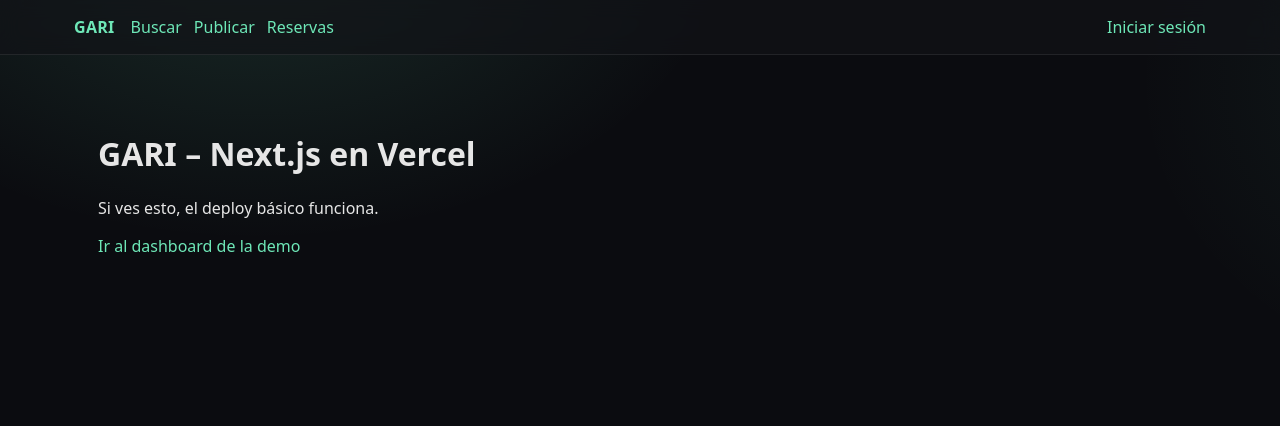
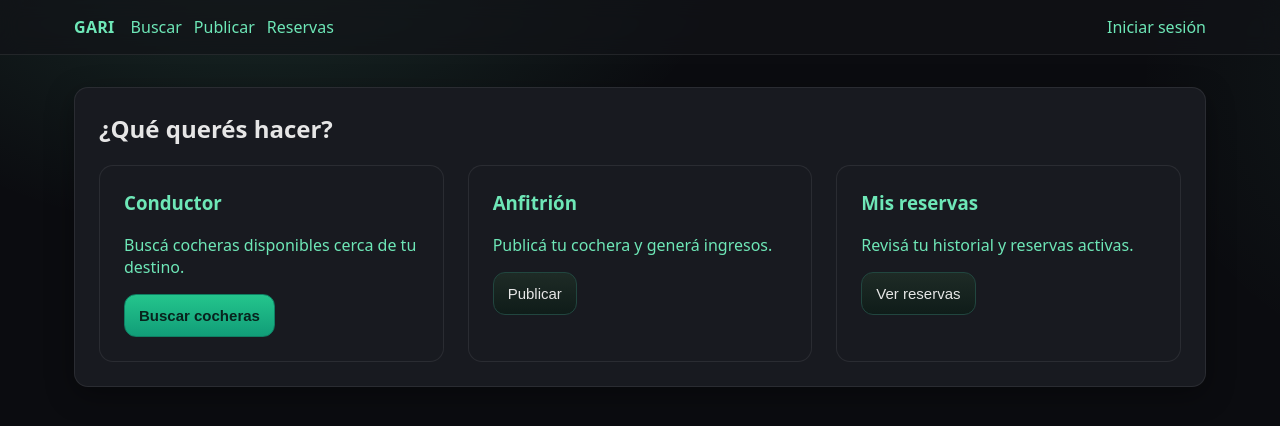
Before and after one commit to gari-app/gari-mvp, a Next.js app: page / in a window 1280 px wide. Shown: the top 426 px of the page. Built offline with nearby package versions, Linux system fonts and the light colour scheme.

Commit message:
Update page.tsx

```diff
--- a/app/page.tsx
+++ b/app/page.tsx
@@ -1,9 +1,26 @@
-export default function Home() {
-return (
-<main style={{padding:24}}>
-<h1>GARI – Next.js en Vercel</h1>
-<p>Si ves esto, el deploy básico funciona.</p>
-<p><a href="/app">Ir al dashboard de la demo</a></p>
-</main>
-)
+export default function AppHome() {
+  return (
+    <div className="grid">
+      <section className="panel card">
+        <h2 style={{marginTop:0}}>¿Qué querés hacer?</h2>
+        <div className="grid" style={{gridTemplateColumns:'repeat(auto-fit, minmax(240px,1fr))'}}>
+          <a className="card" href="/app/search">
+            <h3 style={{marginTop:0}}>Conductor</h3>
+            <p>Buscá cocheras disponibles cerca de tu destino.</p>
+            <button className="button button--primary">Buscar cocheras</button>
+          </a>
+          <a className="card" href="/app/publicar">
+            <h3 style={{marginTop:0}}>Anfitrión</h3>
+            <p>Publicá tu cochera y generá ingresos.</p>
+            <button className="button">Publicar</button>
+          </a>
+          <a className="card" href="/app/reservas">
+            <h3 style={{marginTop:0}}>Mis reservas</h3>
+            <p>Revisá tu historial y reservas activas.</p>
+            <button className="button">Ver reservas</button>
+          </a>
+        </div>
+      </section>
+    </div>
+  )
 }
```
